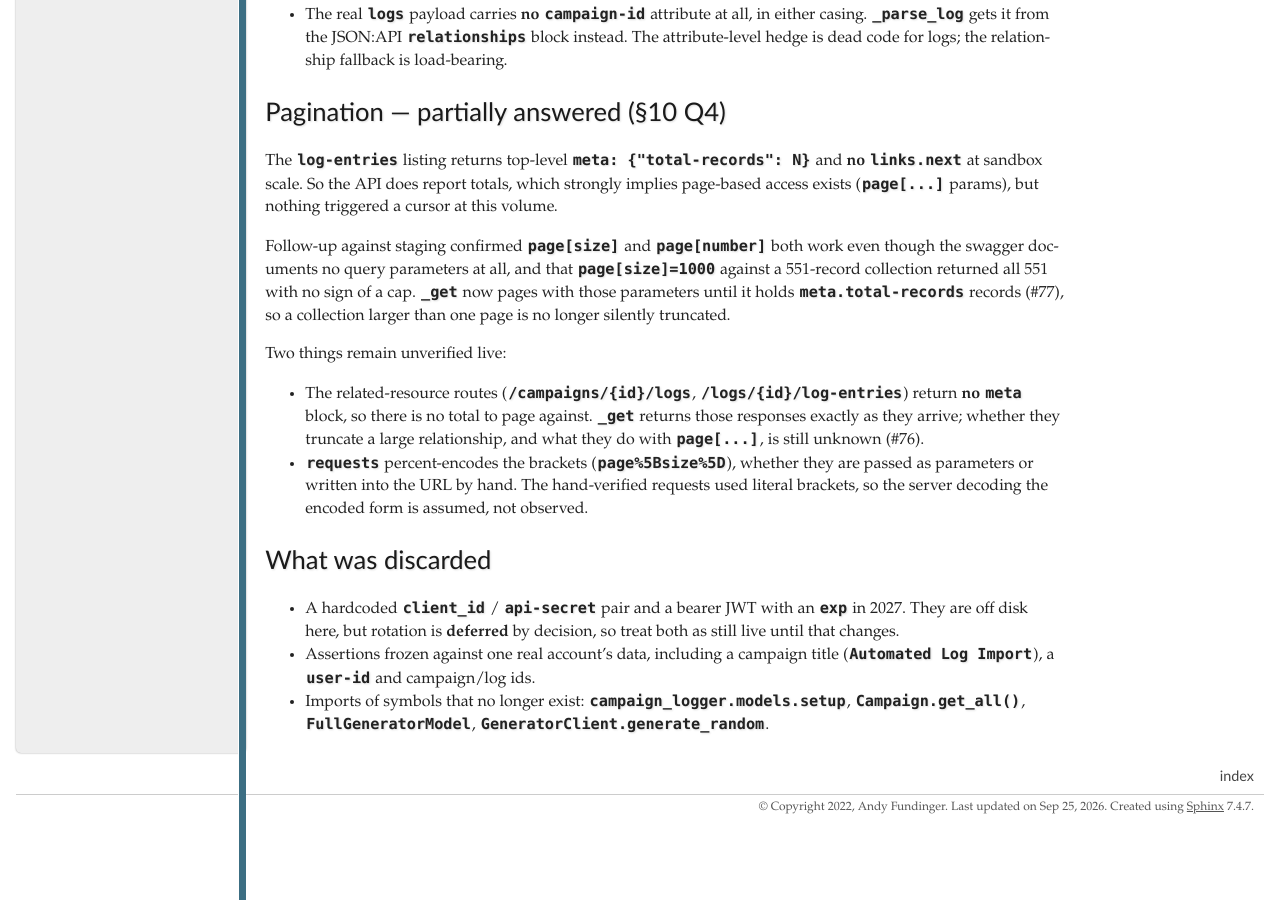
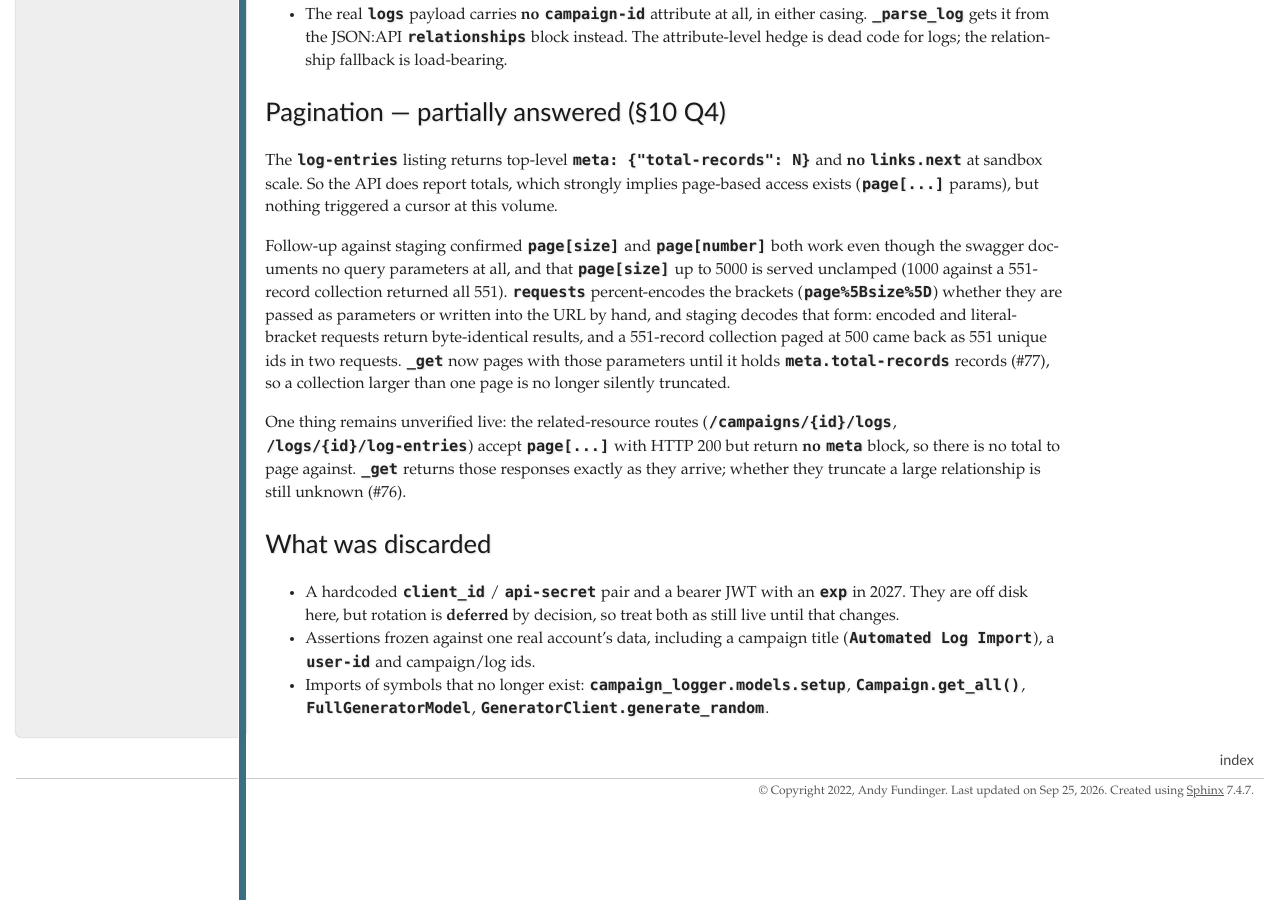
Before and after one commit to Ciemaar/campaign_logger, a Sphinx documentation site: the page built from docs/live_testing_evidence.md, in a window 1280 px wide and 900 px high, scrolled down 3691 px. Built offline with Sphinx 7.4.7, drawn with Linux system fonts in a browser that asks for light colours.

Commit message:
fix(api): point the pagination warning at the caller; align docs with live checks (#77)
- stacklevel=4 so the incomplete-collection warning names the line that
  called get_*, not api.py; test pins it.
- _page_params and docs/live_testing_evidence.md no longer say the server's
  decoding of percent-encoded brackets is unconfirmed: it was checked live, as
  the PR description records. The evidence doc now also records the unclamped
  page size up to 5000 and the 551-in-2-requests paging check.
- test_live_read no longer prints that _get does not follow pagination.

Co-Authored-By: Claude Opus 5.5 <noreply@anthropic.com>
Claude-Session: https://claude.ai/code/session_016nouU8xikH2RoQxfb2HrPz

```diff
--- a/docs/live_testing_evidence.md
+++ b/docs/live_testing_evidence.md
@@ -173,21 +173,20 @@ triggered a cursor at this volume.
 
 Follow-up against staging confirmed `page[size]` and `page[number]` both work
 even though the swagger documents no query parameters at all, and that
-`page[size]=1000` against a 551-record collection returned all 551 with no sign
-of a cap. `_get` now pages with those parameters until it holds
+`page[size]` up to 5000 is served unclamped (1000 against a 551-record collection
+returned all 551). `requests` percent-encodes the brackets (`page%5Bsize%5D`)
+whether they are passed as parameters or written into the URL by hand, and
+staging decodes that form: encoded and literal-bracket requests return
+byte-identical results, and a 551-record collection paged at 500 came back as
+551 unique ids in two requests. `_get` now pages with those parameters until it holds
 `meta.total-records` records (#77), so a collection larger than one page is no
 longer silently truncated.
 
-Two things remain unverified live:
-
-- The related-resource routes (`/campaigns/{id}/logs`, `/logs/{id}/log-entries`)
-  return **no** `meta` block, so there is no total to page against. `_get`
-  returns those responses exactly as they arrive; whether they truncate a large
-  relationship, and what they do with `page[...]`, is still unknown (#76).
-- `requests` percent-encodes the brackets (`page%5Bsize%5D`), whether they are
-  passed as parameters or written into the URL by hand. The hand-verified
-  requests used literal brackets, so the server decoding the encoded form is
-  assumed, not observed.
+One thing remains unverified live: the related-resource routes
+(`/campaigns/{id}/logs`, `/logs/{id}/log-entries`) accept `page[...]` with HTTP
+200 but return **no** `meta` block, so there is no total to page against. `_get`
+returns those responses exactly as they arrive; whether they truncate a large
+relationship is still unknown (#76).
 
 ## What was discarded
 
```
Also changed, not shown: 3 other files.
